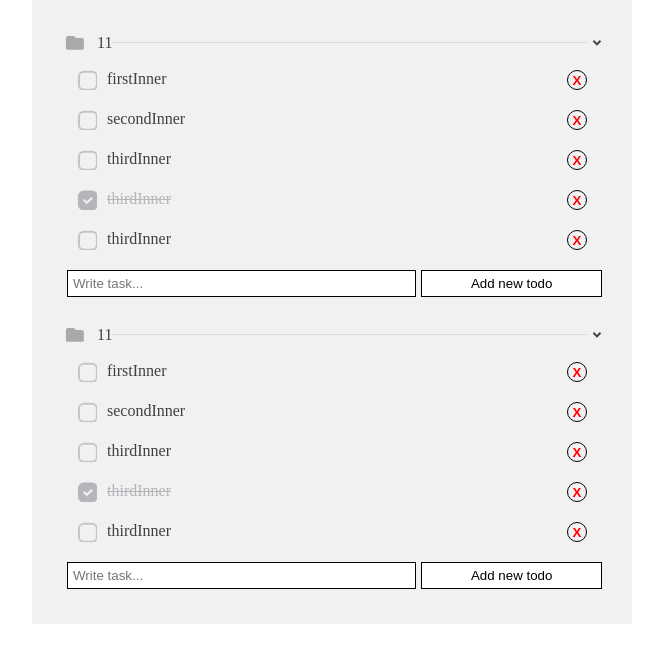
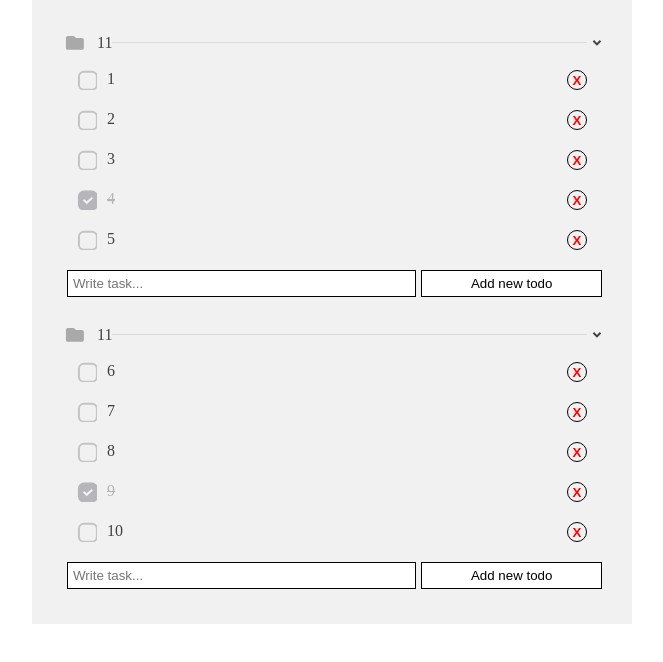
Before and after one commit to sashka311/todo-list, a React (Create React App) app: page / in a window 1280 px wide. Shown: the top 662 px of the page, without its empty margins (308-971 px from the left). Built offline with nearby package versions, Linux system fonts and the light colour scheme.

Commit message:
fixed more than one folder

```diff
--- a/src/App.js
+++ b/src/App.js
@@ -8,21 +8,20 @@ import FolderList from "./components/FolderList";
 
 function App() {
   const [todoList, setTodoList] = useState([
-    { id: 1, inner: "firstInner", isChecked: false },
-    { id: 2, inner: "secondInner", isChecked: false },
-    { id: 3, inner: "thirdInner", isChecked: false },
-    { id: 4, inner: "thirdInner", isChecked: true },
-    { id: 5, inner: "thirdInner", isChecked: false },
+    { id: 1, inner: "1", isChecked: false },
+    { id: 2, inner: "2", isChecked: false },
+    { id: 3, inner: "3", isChecked: false },
+    { id: 4, inner: "4", isChecked: true },
+    { id: 5, inner: "5", isChecked: false },
   ]);
   const [todoList1, setTodoList1] = useState([
-    { id: 1, inner: "firstInner", isChecked: false },
-    { id: 2, inner: "secondInner", isChecked: false },
-    { id: 3, inner: "thirdInner", isChecked: false },
-    { id: 4, inner: "thirdInner", isChecked: true },
-    { id: 5, inner: "thirdInner", isChecked: false },
+    { id: 1, inner: "6", isChecked: false },
+    { id: 2, inner: "7", isChecked: false },
+    { id: 3, inner: "8", isChecked: false },
+    { id: 4, inner: "9", isChecked: true },
+    { id: 5, inner: "10", isChecked: false },
   ]);
-  const addTodo = (newTodo, setNewTodo) => {
-    console.log(setTodoList);
+  const addTodo = (newTodo, setNewTodo, setTodoList, todoList) => {
     console.log("add");
     const newPost = {
       id: Date.now(),
@@ -32,7 +31,7 @@ function App() {
     setTodoList([...todoList, newPost]);
     setNewTodo("");
   };
-  const checkTodo = (todo, isChecked, index) => {
+  const checkTodo = (todo, isChecked, index, setTodoList, todoList) => {
     console.log("check");
     console.log(index);
 
@@ -43,7 +42,7 @@ function App() {
     ]);
   };
 
-  const removeTodo = (todo) => {
+  const removeTodo = (todo, setTodoList, todoList) => {
     setTodoList([...todoList].filter((t) => t.id !== todo.id));
   };
   return (
--- a/src/components/Folder.jsx
+++ b/src/components/Folder.jsx
@@ -30,10 +30,10 @@ const Folder = ({
       </div>
       {isVisible ? (
         <PostList
+          todoList={todoList}
           addTodo={addTodo}
           checkTodo={checkTodo}
           remove={removeTodo}
-          list={todoList}
           setTodoList={setTodoList}
         />
       ) : (
--- a/src/components/PostForm.jsx
+++ b/src/components/PostForm.jsx
@@ -3,7 +3,7 @@ import MyInput from "../UI/input/MyInput";
 import MyButton from "../UI/button/MyButton";
 import { useState } from "react";
 
-const PostForm = ({ addTodo }) => {
+const PostForm = ({ addTodo, setTodoList, todoList }) => {
   const [newTodo, setNewTodo] = useState("");
   return (
     <div className={"postForm"}>
@@ -13,7 +13,9 @@ const PostForm = ({ addTodo }) => {
         onChange={(event) => setNewTodo(event.target.value)}
         type="text"
       />
-      <MyButton onClick={() => addTodo(newTodo, setNewTodo)}>
+      <MyButton
+        onClick={() => addTodo(newTodo, setNewTodo, setTodoList, todoList)}
+      >
         Add new todo
       </MyButton>
     </div>
--- a/src/components/PostItem.jsx
+++ b/src/components/PostItem.jsx
@@ -1,12 +1,21 @@
 import React, { useState } from "react";
 
-const PostItem = ({ inner, remove, todo, isChecked, checkTodo, index }) => {
+const PostItem = ({
+  inner,
+  remove,
+  todo,
+  isChecked,
+  checkTodo,
+  index,
+  setTodoList,
+  todoList,
+}) => {
   return (
     <div className="todoItem">
       <div
         className={isChecked ? "checkTodoCompleted" : "checkTodo"}
         onClick={() => {
-          checkTodo(todo, isChecked, index);
+          checkTodo(todo, isChecked, index, setTodoList, todoList);
         }}
       ></div>
       <div
@@ -14,7 +23,10 @@ const PostItem = ({ inner, remove, todo, isChecked, checkTodo, index }) => {
       >
         {inner}
       </div>
-      <button className="deleteTodoButton" onClick={() => remove(todo)}>
+      <button
+        className="deleteTodoButton"
+        onClick={() => remove(todo, setTodoList, todoList)}
+      >
         X
       </button>
     </div>
--- a/src/components/PostList.jsx
+++ b/src/components/PostList.jsx
@@ -3,16 +3,17 @@ import PostItem from "./PostItem";
 import PostForm from "./PostForm";
 
 const PostList = ({
-  list,
   addTodo,
   remove,
   checkTodo,
   isChecked,
   setIsChecked,
+  setTodoList,
+  todoList,
 }) => {
   return (
     <div>
-      {list.map((elem, index) => (
+      {todoList.map((elem, index) => (
         <PostItem
           checkTodo={checkTodo}
           todo={elem}
@@ -21,9 +22,15 @@ const PostList = ({
           inner={elem.inner}
           isChecked={elem.isChecked}
           index={index}
+          setTodoList={setTodoList}
+          todoList={todoList}
         />
       ))}
-      <PostForm addTodo={addTodo} />
+      <PostForm
+        todoList={todoList}
+        setTodoList={setTodoList}
+        addTodo={addTodo}
+      />
     </div>
   );
 };
```
